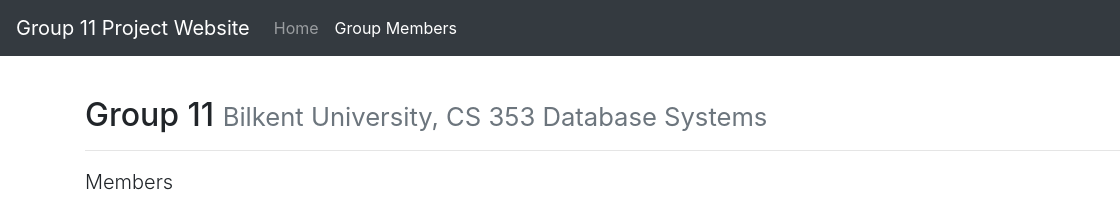
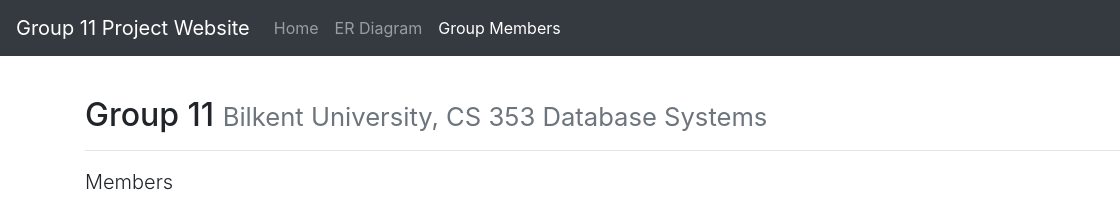
Before and after one commit to cs353group11/cs353group11.github.io, a plain HTML site: page group.html in a window 1280 px wide. Shown: the top 210 px of the page, 0-1120 px from the left. Drawn offline with nearby package versions, Linux system fonts and the light colour scheme; a small style sheet from the web is missing.

Commit message:
ERD added

```diff
--- a/group.html
+++ b/group.html
@@ -22,7 +22,9 @@
                     <li class="nav-item">
                         <a class="nav-link" href="index.html">Home</a>
                     </li>
-
+					<li class="nav-item">
+                        <a class="nav-link" href="ERD.html">ER Diagram</a>
+                    </li>
                     <li class="nav-item active">
                         <a class="nav-link" href="group.html">Group Members <span class="sr-only">(current)</span></a>
                     </li>
```
Also changed, not shown: ERD.html (added, +11 -0 lines), index.html (+3 -0 lines).
